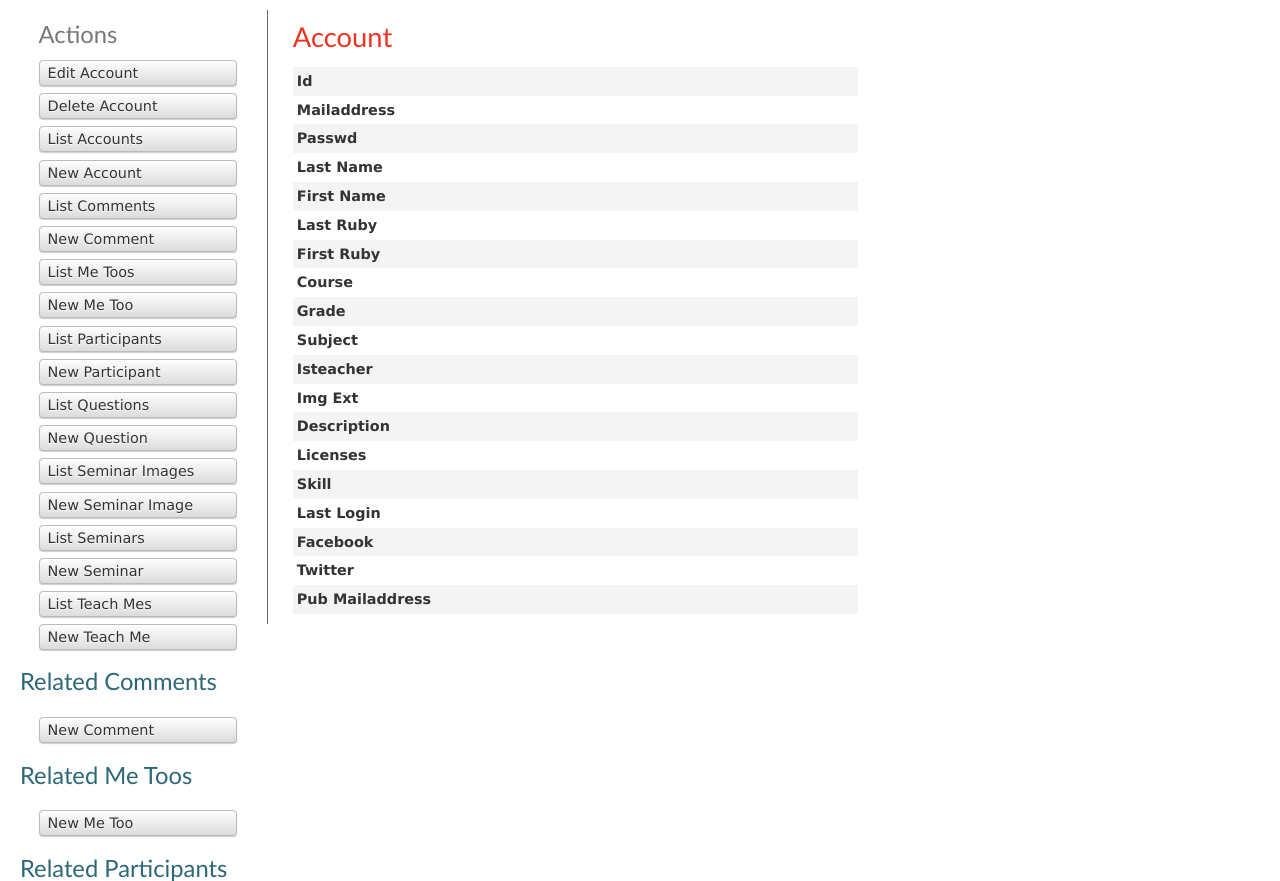
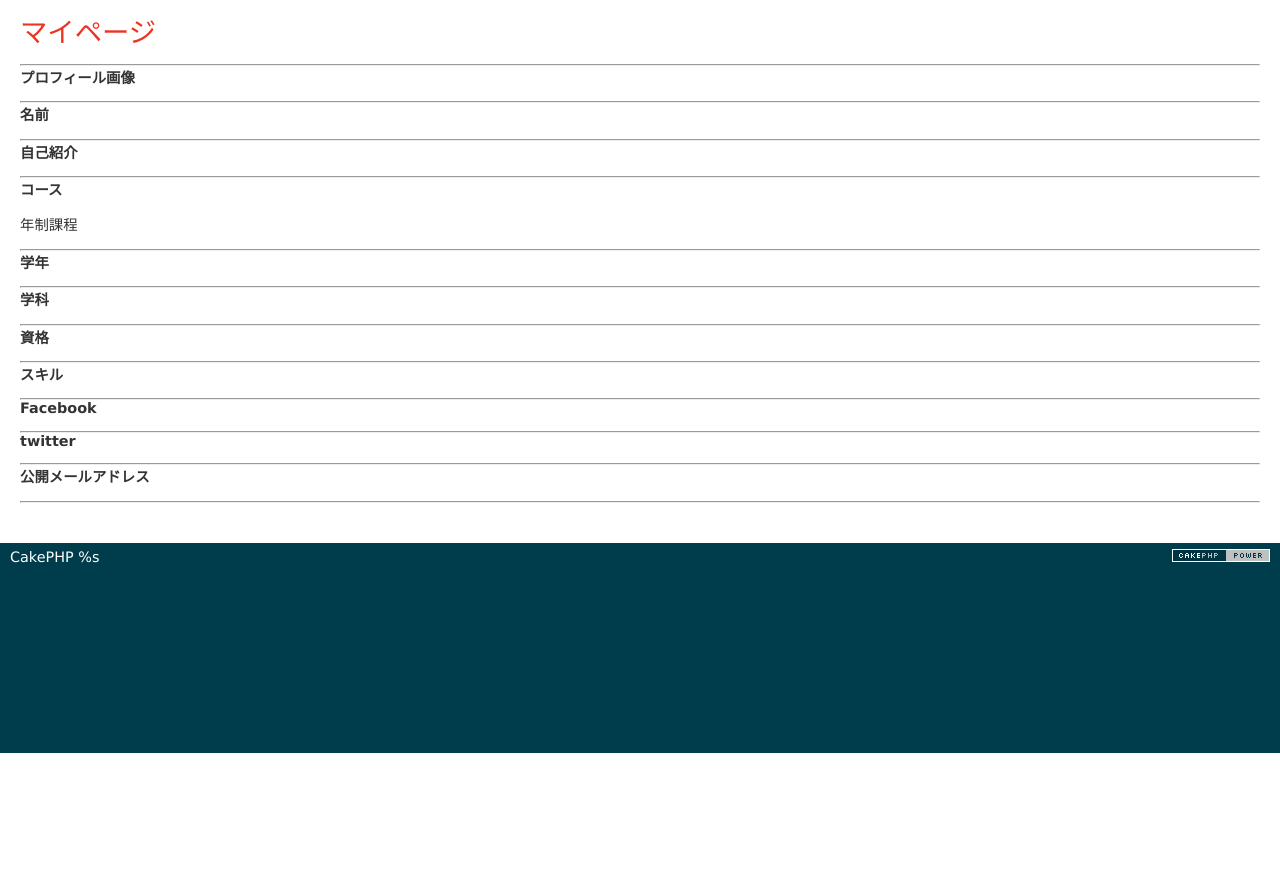
Before and after one commit to branch10480/plusstudy, a CakePHP app: the page made by app/View/Accounts/profile.ctp in a window 1280 px wide. Shown: the part 47-928 px from the top of the page. After the commit the page ends 800 px from the top, so only its background shows below. Run offline with PHP 8.4 and a stand-in for CakePHP, Linux system fonts and the light colour scheme; the template is opened without the code that fills it, so the values that code supplies are empty; some libraries are stand-ins or nearby versions.

Commit message:
プロフィールページのベース作成

```diff
--- a/app/View/Accounts/index.ctp
+++ b/app/View/Accounts/index.ctp
@@ -10,6 +10,7 @@
 	<p><?php echo $this->Form->password('passwd'); ?></p>
 	<p style="color: red;"><?php echo $msg ?></p>
 	</fieldset>
+
 
 <?php echo $this->Form->end(__('ログイン')); ?>
 </div>
--- a/app/View/Accounts/profile.ctp
+++ b/app/View/Accounts/profile.ctp
@@ -1,103 +1,55 @@
-<div class="accounts view">
-<h2><?php echo __('Account'); ?></h2>
-	<dl>
-		<dt><?php echo __('Id'); ?></dt>
-		<dd>
-			<?php echo h($account['Account']['id']); ?>
-			&nbsp;
-		</dd>
-		<dt><?php echo __('Mailaddress'); ?></dt>
-		<dd>
-			<?php echo h($account['Account']['mailaddress']); ?>
-			&nbsp;
-		</dd>
-		<dt><?php echo __('Passwd'); ?></dt>
-		<dd>
-			<?php echo h($account['Account']['passwd']); ?>
-			&nbsp;
-		</dd>
-		<dt><?php echo __('Last Name'); ?></dt>
-		<dd>
-			<?php echo h($account['Account']['last_name']); ?>
-			&nbsp;
-		</dd>
-		<dt><?php echo __('First Name'); ?></dt>
-		<dd>
-			<?php echo h($account['Account']['first_name']); ?>
-			&nbsp;
-		</dd>
-		<dt><?php echo __('Last Ruby'); ?></dt>
-		<dd>
-			<?php echo h($account['Account']['last_ruby']); ?>
-			&nbsp;
-		</dd>
-		<dt><?php echo __('First Ruby'); ?></dt>
-		<dd>
-			<?php echo h($account['Account']['first_ruby']); ?>
-			&nbsp;
-		</dd>
-		<dt><?php echo __('Course'); ?></dt>
-		<dd>
-			<?php echo h($account['Account']['course']); ?>
-			&nbsp;
-		</dd>
-		<dt><?php echo __('Grade'); ?></dt>
-		<dd>
-			<?php echo h($account['Account']['grade']); ?>
-			&nbsp;
-		</dd>
-		<dt><?php echo __('Subject'); ?></dt>
-		<dd>
-			<?php echo h($account['Account']['subject']); ?>
-			&nbsp;
-		</dd>
-		<dt><?php echo __('Isteacher'); ?></dt>
-		<dd>
-			<?php echo h($account['Account']['isteacher']); ?>
-			&nbsp;
-		</dd>
-		<dt><?php echo __('Img Ext'); ?></dt>
-		<dd>
-			<?php echo h($account['Account']['img_ext']); ?>
-			&nbsp;
-		</dd>
-		<dt><?php echo __('Description'); ?></dt>
-		<dd>
-			<?php echo h($account['Account']['description']); ?>
-			&nbsp;
-		</dd>
-		<dt><?php echo __('Licenses'); ?></dt>
-		<dd>
-			<?php echo h($account['Account']['licenses']); ?>
-			&nbsp;
-		</dd>
-		<dt><?php echo __('Skill'); ?></dt>
-		<dd>
-			<?php echo h($account['Account']['skill']); ?>
-			&nbsp;
-		</dd>
-		<dt><?php echo __('Last Login'); ?></dt>
-		<dd>
-			<?php echo h($account['Account']['last_login']); ?>
-			&nbsp;
-		</dd>
-		<dt><?php echo __('Facebook'); ?></dt>
-		<dd>
-			<?php echo h($account['Account']['facebook']); ?>
-			&nbsp;
-		</dd>
-		<dt><?php echo __('Twitter'); ?></dt>
-		<dd>
-			<?php echo h($account['Account']['twitter']); ?>
-			&nbsp;
-		</dd>
-		<dt><?php echo __('Pub Mailaddress'); ?></dt>
-		<dd>
-			<?php echo h($account['Account']['pub_mailaddress']); ?>
-			&nbsp;
-		</dd>
-	</dl>
+<div>
+<h2><?php echo __('マイページ'); ?></h2>
+	<hr>
+	<p><b>プロフィール画像</b></p>
+	<p><?php echo $account['Account']['img_ext']; ?></p>
+	<hr>
+
+	<p><b>名前</b></p>
+	<p><?php echo $account['Account']['first_ruby'] . ' ' .
+				  $account['Account']['last_ruby']; ?></p>
+	<p><?php echo $account['Account']['first_name'] . ' ' .
+				  $account['Account']['last_name']; ?></p>
+	<hr>
+
+	<p><b>自己紹介</b></p>
+	<p><?php echo $account['Account']['description']; ?></p>
+	<hr>
+
+	<p><b>コース</b></p>
+	<p><?php echo $account['Account']['course'] . '年制課程'; ?></p>
+	<hr>
+
+	<p><b>学年</b></p>
+	<p><?php echo $account['Account']['grade']; ?></p>
+	<hr>
+
+	<p><b>学科</b></p>
+	<p><?php echo $account['Account']['subject']; ?></p>
+	<hr>
+
+	<p><b>資格</b></p>
+	<p><?php echo h($account['Account']['licenses']); ?></p>
+	<hr>
+
+	<p><b>スキル</b></p>
+	<p><?php echo h($account['Account']['skill']); ?></p>
+	<hr>
+
+	<p><b>Facebook</b></p>
+	<p><?php echo h($account['Account']['facebook']); ?></p>
+	<hr>
+
+	<p><b>twitter</b></p>
+	<p><?php echo h($account['Account']['twitter']); ?></p>
+	<hr>
+
+	<p><b>公開メールアドレス</b></p>
+	<p><?php echo h($account['Account']['pub_mailaddress']); ?></p>
+	<hr>
 </div>
+
+<!-- 以下は元々の記述
 <div class="actions">
 	<h3><?php echo __('Actions'); ?></h3>
 	<ul>
@@ -366,3 +318,5 @@
 		</ul>
 	</div>
 </div>
+
+-->
```
Also changed, not shown: app/Controller/AccountsController.php (+14 -6 lines), app/View/Accounts/top.ctp (+6 -1 lines).
